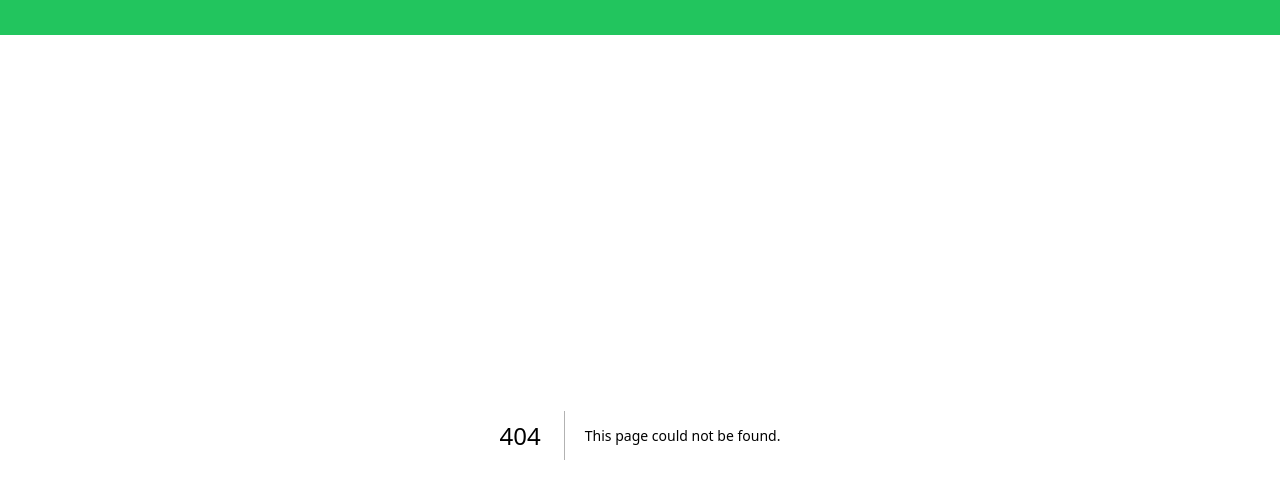
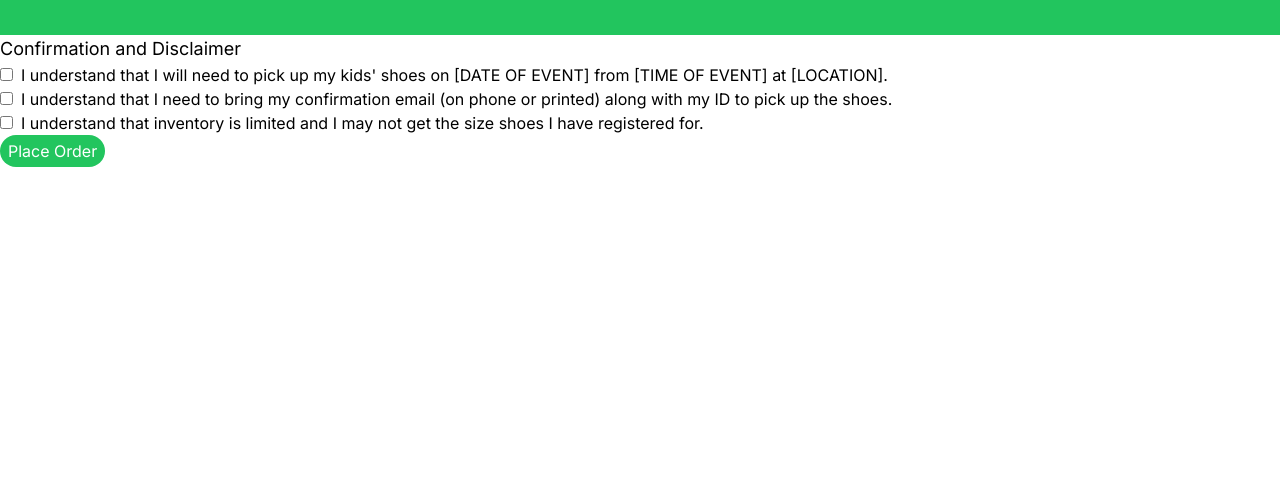
Before and after one commit to mickle0629/mcoc, a Next.js app: page /confirmation in a window 1280 px wide. Before the commit this address had no page. Shown: the top 498 px of the page. Built offline with nearby package versions, Linux system fonts and the light colour scheme.

Commit message:
basic confirmation page added, trouble shooting orderslips + sql select

```diff
--- a/package.json
+++ b/package.json
@@ -11,13 +11,14 @@
   "dependencies": {
     "@vercel/postgres": "^0.8.0",
     "formik": "^2.4.5",
+    "mysql2": "^3.9.7",
     "next": "14.1.4",
     "react": "^18",
     "react-dom": "^18",
     "yup": "^1.4.0"
   },
   "devDependencies": {
-    "@types/node": "20.12.4",
+    "@types/node": "^20.12.4",
     "@types/react": "^18",
     "@types/react-dom": "^18",
     "autoprefixer": "^10.0.1",
--- /dev/null
+++ b/src/app/confirmation/page.tsx
@@ -0,0 +1,9 @@
+import ConfirmationForm from "../lib/components/confirmation"
+
+export default function Confirmation() {
+    return (
+        <main className="flex flex-col bg-white min-h-screen">
+            <ConfirmationForm />
+        </main>
+    )
+}
--- /dev/null
+++ b/src/app/lib/components/confirmation.tsx
@@ -0,0 +1,49 @@
+'use client'
+
+import React from 'react';
+import { Formik, Form, Field } from 'formik';
+
+const initialValues = {
+  agree1: false,
+  agree2: false,
+  agree3: false
+};
+
+const ConfirmationForm = () => {
+  const handleSubmit = (values) => {
+    // Handle form submission here
+    console.log('Form submitted with values:', values);
+  };
+
+  return (
+    <Formik initialValues={initialValues} onSubmit={handleSubmit}>
+      {({ values }) => (
+        <Form>
+          <div>
+          <span className="text-black text-lg">Confirmation and Disclaimer</span>
+          <br />
+            <label>
+              <Field type="checkbox" name="agree1" />
+              <span className="text-black ml-2">I understand that I will need to pick up my kids' shoes on [DATE OF EVENT] from [TIME OF EVENT] at [LOCATION].</span>
+            </label>
+          </div>
+          <div>
+            <label>
+              <Field type="checkbox" name="agree2" />
+              <span className="text-black ml-2">I understand that I need to bring my confirmation email (on phone or printed) along with my ID to pick up the shoes.</span>
+            </label>
+          </div>
+          <div>
+            <label>
+              <Field type="checkbox" name="agree3" />
+              <span className="text-black ml-2">I understand that inventory is limited and I may not get the size shoes I have registered for.</span>
+            </label>
+          </div>
+          <button type="submit" className="max-w-32 px-2 py-1 mb-2 bg-green-500 text-white rounded-full text-nowrap grow-0">Place Order</button>
+        </Form>
+      )}
+    </Formik>
+  );
+};
+
+export default ConfirmationForm;
--- a/src/app/orderslips/actions.tsx
+++ b/src/app/orderslips/actions.tsx
@@ -6,21 +6,29 @@
 
 'use server';
 
-import { createPool, sql } from '@vercel/postgres';
-import { Order } from './definitions';
-import pg from 'pg';
+import { sql } from '@vercel/postgres';
+import { Parent } from './definitions';
+import { get } from 'https';
 
- export async function selectParentIDfromOrder(OrderID: number) {
-    try {await sql`
+
+
+
+export async function selectParentIDfromOrder(OrderID: number): Promise<number> {
+    try {const id = await sql`
     SELECT idparent
     FROM orders
     WHERE OrderID = ${OrderID};
-    `;} catch(err) {
-        console.log('Error =>' + err);
-        return err;
+    `;
+    const idAsString = id.rows[0].idparent;
+    const idAsInt = parseInt(idAsString, 10);
+
+    console.log(idAsInt)
+    return idAsInt} catch(err) {
+            console.log('Error =>' + err);
+            throw err;
+        }
+
     }
-
-}
 
 export async function selectParentfname(ParentID: number) {
     await sql`
--- a/src/app/orderslips/page.tsx
+++ b/src/app/orderslips/page.tsx
@@ -1,4 +1,7 @@
-import React from 'react';
+ 'use client'
+
+import React, { useState, useEffect } from 'react';
+
 
 import { sql } from '@vercel/postgres';
 import { selectParentIDfromOrder } from "./actions";
@@ -7,6 +10,9 @@ import { selectParentlname } from "./actions";
 import { selectParentemail } from "./actions";
 import { selectParentNumber } from "./actions";
 import { validateHeaderValue } from 'http';
+import { pid } from 'process';
+import { object } from 'yup';
+import { parse } from 'path';
 
 
 interface InventoryItem {
@@ -39,11 +45,31 @@ const OrderSlips: React.FC = () => {
     { name: 'Steve', lName: 'Johnson', email: 'sjohnson24@my.whitworth.edu', phoneNum: "5096718282", orderID: 1 }
   ];
 
+  /*
+  async function fetchParentID() {
+    try {
+      const result = await selectParentIDfromOrder(1);
+      return result;
+        //console.log(result);
+      } catch (error) {
+        console.error(error);
+      }
+    }
+  }
 
 
-
+  async function fetchParentName(parent: number) {
+    try {
+      const result = await selectParentfname(parent);
+      console.log(result);
+    } catch (error) {
+      console.error(error);
+    }
+  }
+  */
 
   return (
+
     <main className="flex flex-col bg-white min-h-screen">
     <div
       style={{
@@ -55,7 +81,7 @@ const OrderSlips: React.FC = () => {
         padding: '20px',
       }}
     >
-      <h1 style={{fontSize: '200%', padding: '10px', paddingBottom: '15px'}}>Order Confirmation</h1>
+      <h1 style={{fontSize: '200%', padding: '10px', paddingBottom: '15px'}}>Order Slip</h1>
 
 
       <div style={{ width: '100%', maxWidth: '400px' }}>
@@ -69,6 +95,7 @@ const OrderSlips: React.FC = () => {
               marginBottom: '10px',
             }}
           >
+
             <p>{`Name: ${item.lName}, ${item.name}`}</p>
             <p>{`Email: ${item.email}`}</p>
             <p>{`Phone Number: ${item.phoneNum}`}</p>
```
Also changed, not shown: 1 other file (tests, documents, lock files or other folders).
